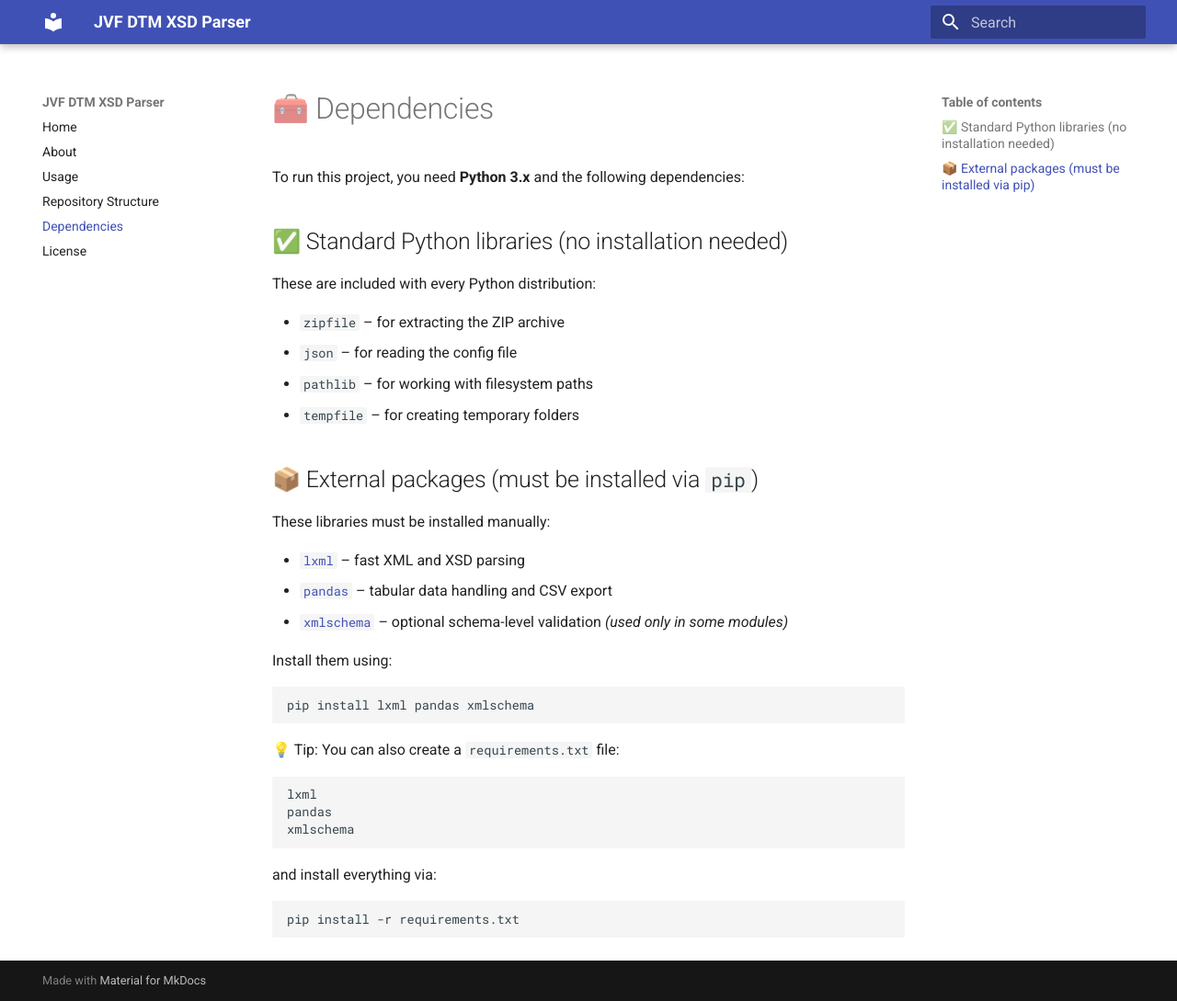
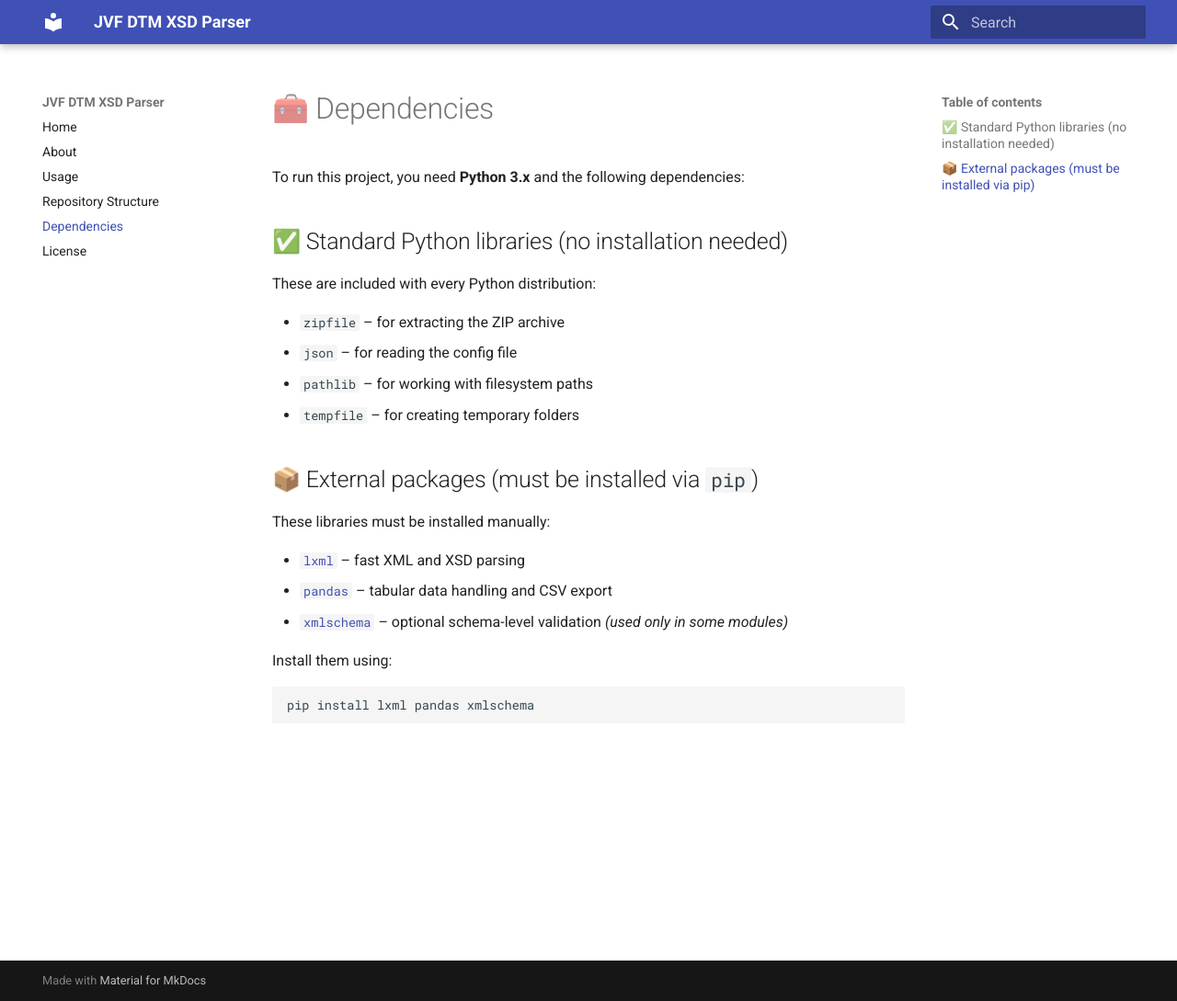
Before and after one commit to ctu-fgis/2025-b-jvf-dtm-xsd, an MkDocs documentation site: the page built from doc/docs_src/dependencies.md, in a window 1280 px wide and 1089 px high. Shown: the whole window at 92% size. Built offline with MkDocs 1.6.1 and Material for MkDocs 9.7.7, drawn with Linux system fonts in a browser that asks for light colours.

Commit message:
Update dependencies.md
deleted tip

````diff
--- a/doc/docs_src/dependencies.md
+++ b/doc/docs_src/dependencies.md
@@ -22,17 +22,3 @@ Install them using:
 ```bash
 pip install lxml pandas xmlschema
 ```
-
-💡 Tip: You can also create a `requirements.txt` file:
-
-```
-lxml
-pandas
-xmlschema
-```
-
-and install everything via:
-
-```bash
-pip install -r requirements.txt
-```
````
